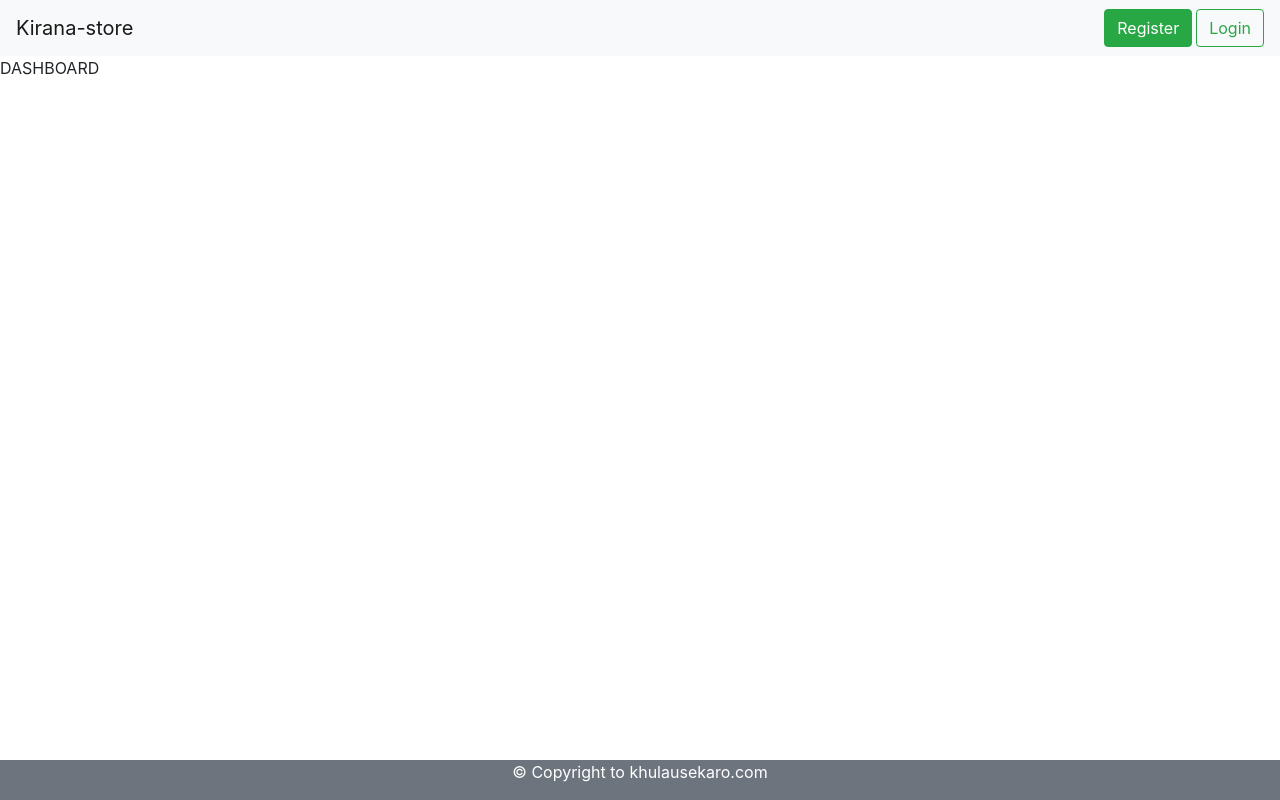
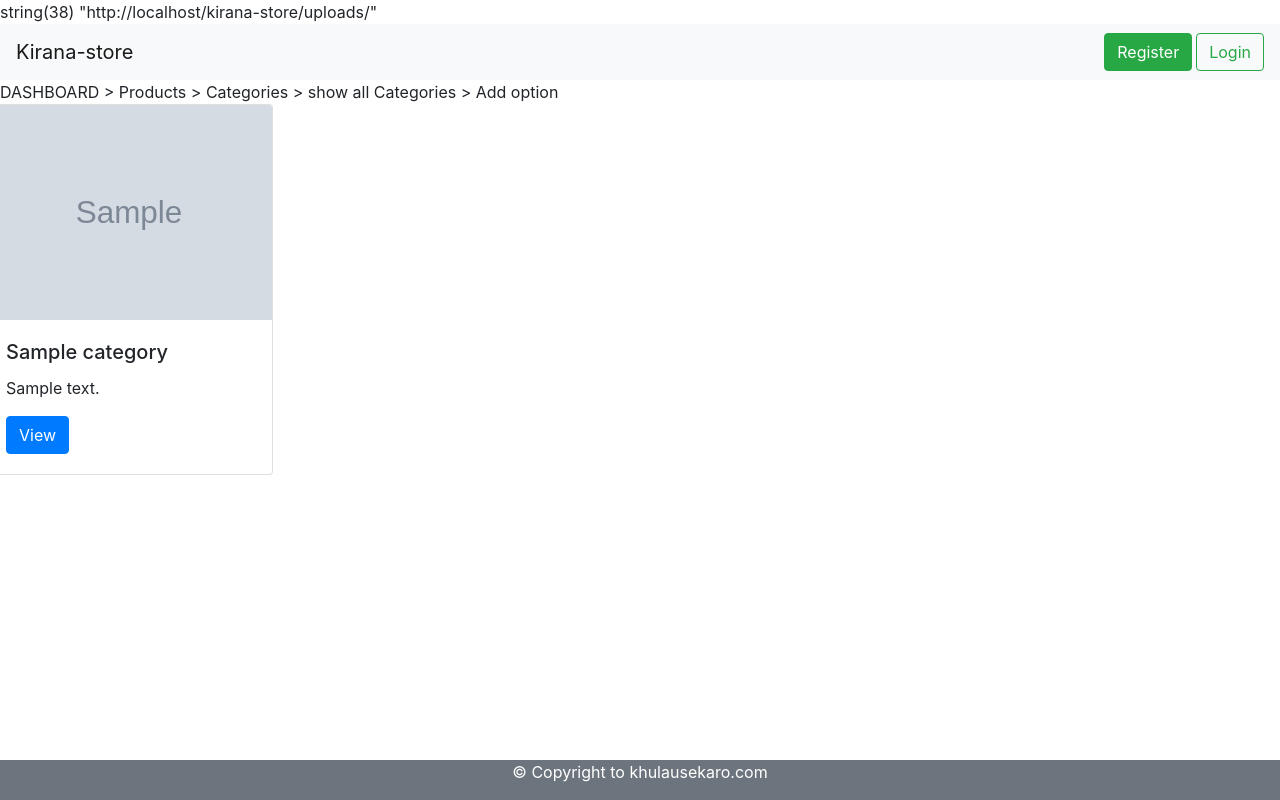
Before and after one commit to ohasy/kirana-store, a PHP site: page /kirana-store/views/home-views/dashboard.php in a window 1280 px wide. Run offline with PHP 8.4, Linux system fonts and the light colour scheme; tables that the repository leaves empty or names only in its code hold one stand-in row (values such as "Sample post"); grey boxes marked "Sample" are stand-in pictures; some libraries are stand-ins or nearby versions.

Commit message:
category services get request

```diff
--- a/env.php
+++ b/env.php
@@ -1,21 +1,25 @@
 <?php
 $ENV = 'development';
-
+$protocol = (!empty($_SERVER['HTTPS']) && $_SERVER['HTTPS'] !== 'off' || $_SERVER['SERVER_PORT'] == 443) ? "https://" : "http://";
 $_ENV['EMAIL_SENDER_ADDRESS'] = 'email_here'; //FROM MAIL
 $_ENV['EMAIL_SENDER_PASS'] = 'password_here';
 
 if($ENV == 'development') {
 
+    $_ENV['ROOT'] = '/kirana-store';
     $_ENV['DB_HOST'] = 'localhost';
     $_ENV['DB_NAME'] = 'apnadb';
     $_ENV['DB_USER'] = 'root';
     $_ENV['DB_PASS'] = '';
+    $_ENV["IMGPATH"] = $protocol.$_ENV['DB_HOST'].$_ENV['ROOT'] .'/uploads/';
 } else {
-
+    $_ENV['ROOT'] = 'kirana-store';
     $_ENV['DB_HOST'] = 'somedomain.com';
     $_ENV['DB_NAME'] = 'apnadb';
     $_ENV['DB_USER'] = 'root';
     $_ENV['DB_PASS'] = '';
+    $_ENV["IMGPATH"] = $_ENV['DB_HOST'].$_ENV['ROOT'] .'/uploads/';
 }
+var_dump($_ENV["IMGPATH"])
 
 ?>
--- a/services/category-services.php
+++ b/services/category-services.php
@@ -5,14 +5,14 @@
 
   function getCategories():array {
 
-    $getCategoriesQuery = "SELECT `id`,`category_name` FROM `categories`";
+    $getCategoriesQuery = "SELECT A.id,A.category_name,A.cate_desc,B.image FROM `categories` AS `A` LEFT JOIN `category_images` AS `B` ON A.cate_img_id=B.id";
     $result = mysqli_query($GLOBALS['con'], $getCategoriesQuery);
     // var_dump($result);
 
     if($result->num_rows) {
 
       $res_array = array();
-      while($row = mysqli_fetch_row($result)){
+      while($row = mysqli_fetch_assoc($result)){
         $res_array[] = $row;
       }
       return $res_array;
--- a/views/home-views/dashboard.php
+++ b/views/home-views/dashboard.php
@@ -13,7 +13,12 @@
 
 <body>
 
-<?php subview('header.php'); ?>
+<?php subview('header.php');
+
+$categories = [];
+$categories =  getCategories();
+//  showArray($categories);
+?>
 
 <section id="main">
 
@@ -22,6 +27,32 @@
 	<section id="content">
 		<!-- content begins -->
 DASHBOARD
+> Products
+> Categories
+> show all Categories
+> Add option
+<div class="row">
+<?php
+if(count($categories >0 )) {
+    foreach ($categories as $cate) {
+        // showArray($cate);
+        // localhost/kirana-store/uploads/18371287815c51481d45d9d.png
+        // <?=$_ENV['IMGPATH'].$cate['image']?>
+         <!-- print_r($_ENV['IMGPATH'].$cate['image']) -->
+
+        <div class="card" style="width: 18rem;">
+            <img class="card-img-top" src="<?=$_ENV['IMGPATH'].$cate['image']?>" alt="Card image cap">
+            <div class="card-body">
+                <h5 class="card-title"><?=$cate['category_name'] ?></h5>
+                <p class="card-text"><?=$cate['cate_desc']?></p>
+                <a href="#" class="btn btn-primary">View</a>
+            </div>
+        </div>
+        <?php
+    }
+}
+?>
+</div>
 
   <?php subview('footer.php'); ?>
 
```
